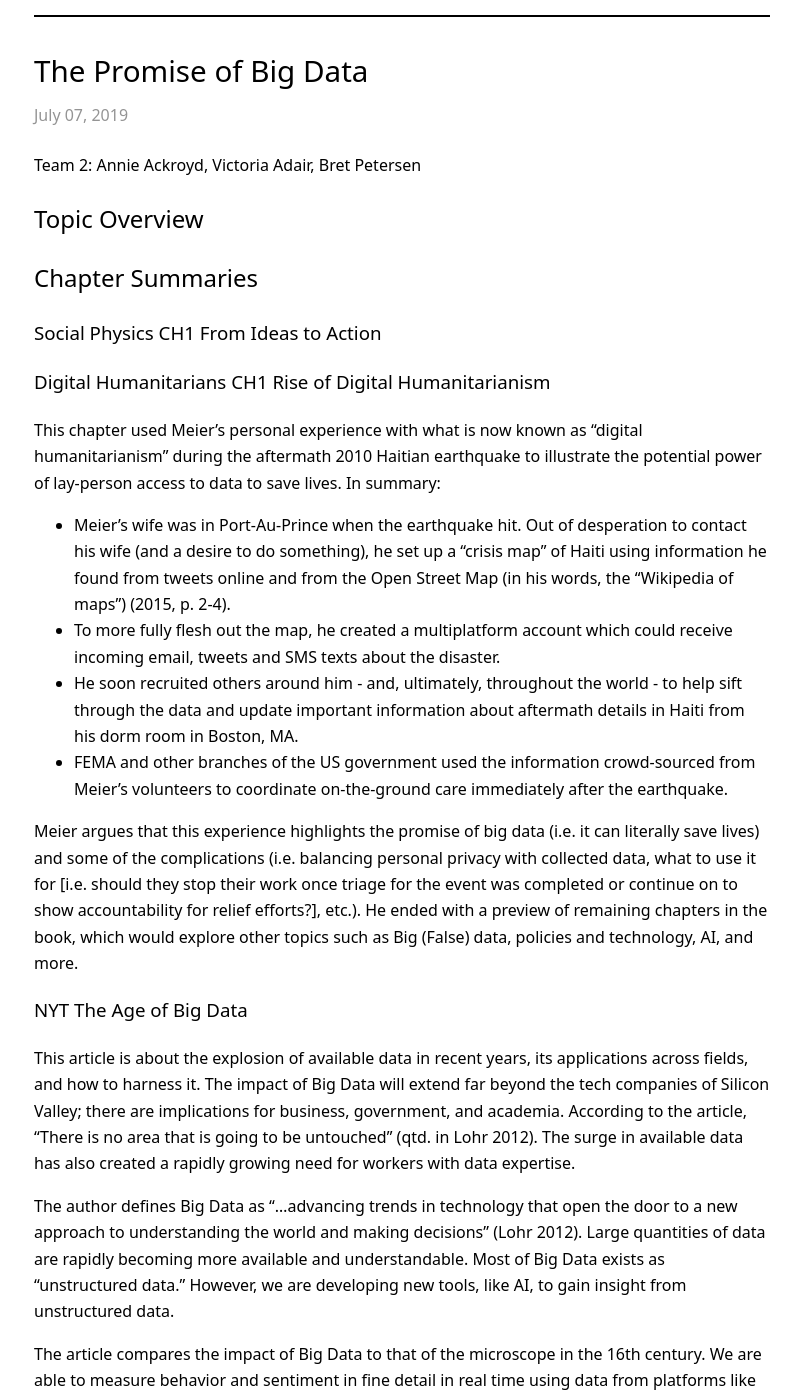
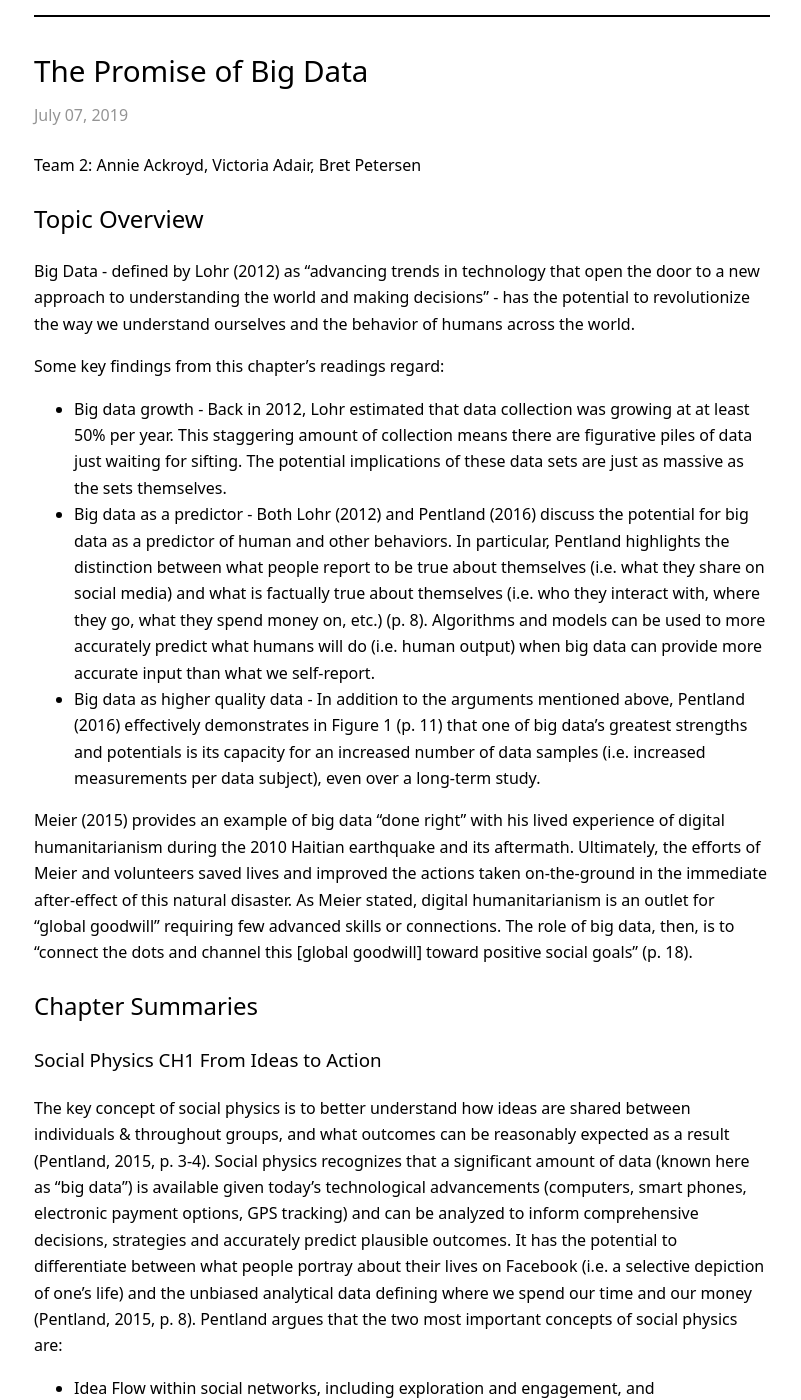
Before and after one commit to RandyWilkinsASU/ddm-textbook-summer-2019, a Jekyll site: the page built from _posts/2019-07-07-ch02-promise-of-big-data.md, in a window 1280 px wide and 1400 px high, scrolled down 215 px. Shown: the whole window, without its empty margins (238-1039 px from the left). Built offline with Jekyll 4.4.1, drawn with Linux system fonts in a browser that asks for light colours; our own code applies the rules of GitHub Pages for plain Markdown files; some of the changed text lies outside the part shown.

Commit message:
Update topic overview, discussion questions 7-8-19

```diff
--- a/_posts/2019-07-07-ch02-promise-of-big-data.md
+++ b/_posts/2019-07-07-ch02-promise-of-big-data.md
@@ -9,6 +9,14 @@ Team 2: Annie Ackroyd, Victoria Adair, Bret Petersen
 
 ## Topic Overview
 
+Big Data - defined by Lohr (2012) as “advancing trends in technology that open the door to a new approach to understanding the world and making decisions” - has the potential to revolutionize the way we understand ourselves and the behavior of humans across the world.
+
+Some key findings from this chapter’s readings regard:
+* Big data growth - Back in 2012, Lohr estimated that data collection was growing at at least 50% per year. This staggering amount of collection means there are figurative piles of data just waiting for sifting. The potential implications of these data sets are just as massive as the sets themselves.
+* Big data as a predictor - Both Lohr (2012) and Pentland (2016) discuss the potential for big data as a predictor of human and other behaviors. In particular, Pentland highlights the distinction between what people report to be true about themselves (i.e. what they share on social media) and what is factually true about themselves (i.e. who they interact with, where they go, what they spend money on, etc.) (p. 8). Algorithms and models can be used to more accurately predict what humans will do (i.e. human output) when big data can provide more accurate input than what we self-report.
+* Big data as higher quality data - In addition to the arguments mentioned above, Pentland (2016) effectively demonstrates in Figure 1 (p. 11) that one of big data’s greatest strengths and potentials is its capacity for an increased number of data samples (i.e. increased measurements per data subject), even over a long-term study.
+
+Meier (2015) provides an example of big data “done right” with his lived experience of digital humanitarianism during the 2010 Haitian earthquake and its aftermath. Ultimately, the efforts of Meier and volunteers saved lives and improved the actions taken on-the-ground in the immediate after-effect of this natural disaster. As Meier stated, digital humanitarianism is an outlet for “global goodwill” requiring few advanced skills or connections. The role of big data, then, is to “connect the dots and channel this [global goodwill] toward positive social goals” (p. 18).
 
 
 
@@ -16,6 +24,13 @@ Team 2: Annie Ackroyd, Victoria Adair, Bret Petersen
 ## Chapter Summaries
 
 ### Social Physics **CH1 From Ideas to Action**
+The key concept of social physics is to better understand how ideas are shared between individuals & throughout groups, and what outcomes can be reasonably expected as a result (Pentland, 2015, p. 3-4). Social physics recognizes that a significant amount of data (known here as “big data”) is available given today’s technological advancements (computers, smart phones, electronic payment options, GPS tracking) and can be analyzed to inform comprehensive decisions, strategies and accurately predict plausible outcomes. It has the potential to differentiate between what people portray about their lives on Facebook (i.e. a selective depiction of one’s life) and the unbiased analytical data defining where we spend our time and our money (Pentland, 2015, p. 8). Pentland argues that the two most important concepts of social physics are:
+
+* Idea Flow within social networks, including exploration and engagement, and
+* Social Learning of new strategies or beliefs through observation or experiences (2015, p. 15).
+
+Additionally, Pentland includes definitions for 15 key terms as they relate to social physics in an effort to meet his goal of providing a more robust vocabulary for understanding human interactions, organizations and societies (2015, p. 8, 19-21).
+
 
 ### Digital Humanitarians **CH1 Rise of Digital Humanitarianism**
 This chapter used Meier’s personal experience with what is now known as “digital humanitarianism” during the aftermath 2010 Haitian earthquake to illustrate the potential power of lay-person access to data to save lives. In summary:
@@ -44,6 +59,14 @@ There are risks associated with Big Data. Privacy is at the top of the list, of
 
 ### Discussion Questions
 
+* How is your organization collecting and analyzing data?
+* Are the decisions currently being made supported by quantitative feedback?
+* In the reading, Meier approached several different experts to determine whether it was an invasion of privacy to post the personal phone number and names of Haitians who had texted the emergency SMS line that he and other digital humanitarians were responding to. Who should be involved in these decisions? Would you want your name and phone number posted? Why or why not?
+* What barriers to act do you think exist for potential digital humanitarians?
+* How does Big Data inform your work? How might it inform your work in the future?
+* Has your organization improved processes or outcomes using Big Data?
+* How are you/your organization minimizing the risks associated with Big Data?
+
 
 
 
```
